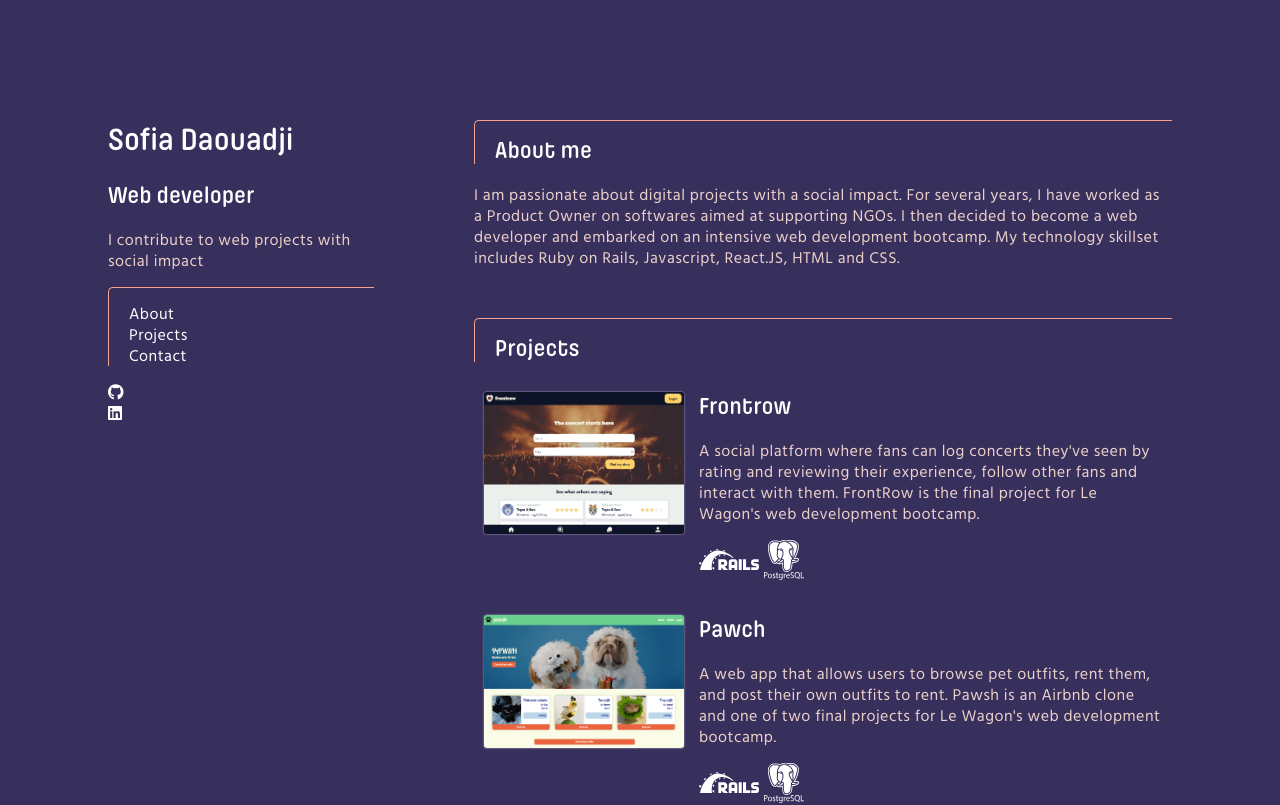
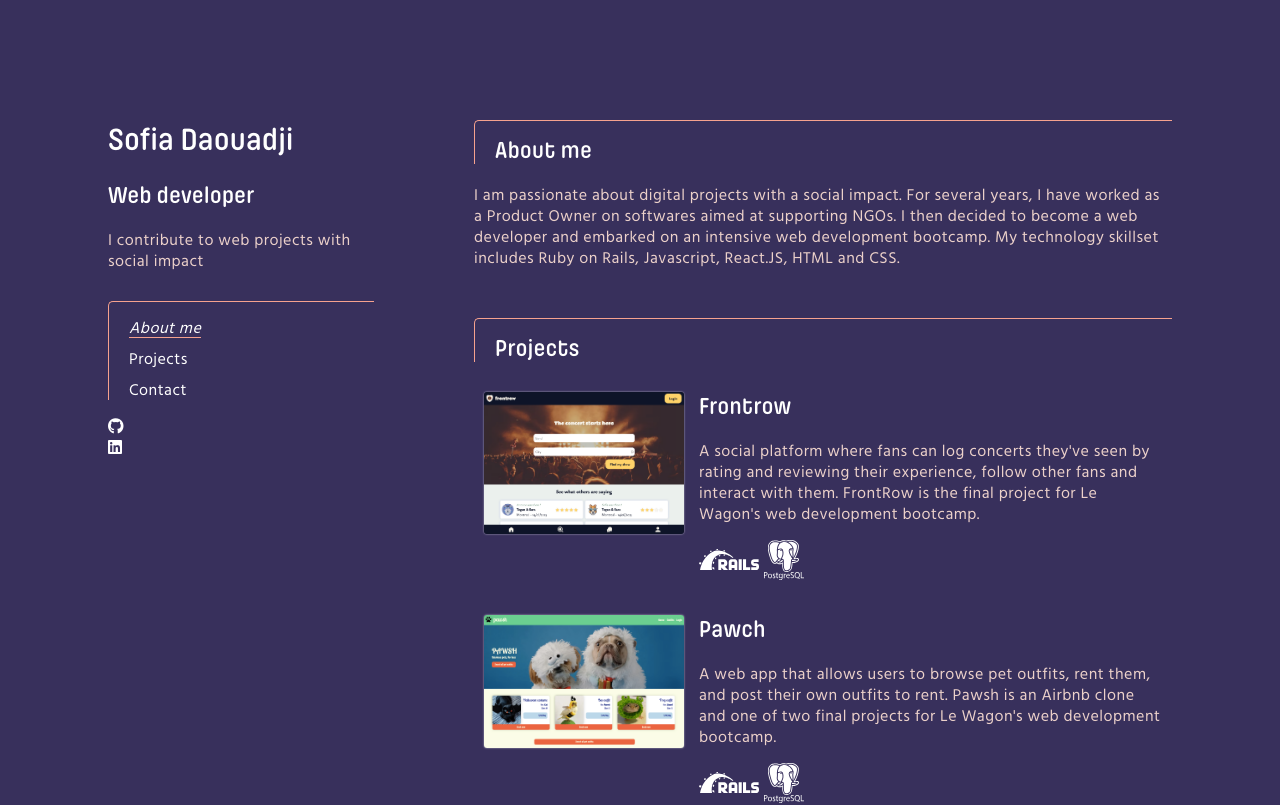
Before and after one commit to daouasof/my-portfolio, a React (Create React App) app: page / in a window 1280 px wide. Shown: the top 805 px of the page. Built offline with nearby package versions, Linux system fonts and the light colour scheme.

Commit message:
started to work on transitions for navigation

```diff
--- a/src/components/Nav.jsx
+++ b/src/components/Nav.jsx
@@ -2,16 +2,28 @@ import '../styles/Nav.css';
 import { Link } from 'react-scroll';
 
 function Nav() {
-  const options = ['About', 'Projects', 'Contact'];
+  const options = ['Projects', 'Contact'];
   return (
     <ul className="nav">
+      <li key={`about00`}>
+        <Link
+          to="About"
+          spy={true}
+          smooth={true}
+          offset={-120}
+          duration={500}
+          activeClass="active"
+        >
+          About me
+        </Link>
+      </li>
       {options.map((option, index) => (
         <li key={`${option}${index}`}>
           <Link
             to={`${option}`}
             spy={true}
             smooth={true}
-            offset={-50}
+            offset={-100}
             duration={500}
           >
             {option}
--- a/src/styles/Nav.css
+++ b/src/styles/Nav.css
@@ -8,10 +8,18 @@ ul {
   border-top-left-radius: 5px;
   border-top: solid 1px var(--strong1);
   border-left: solid 1px var(--strong1);
+  margin-top: 30px;
+}
+
+.nav li {
+  margin-bottom: 10px;
+  cursor: pointer;
+  width: fit-content;
 }
 
 .nav .active {
-  color: blue;
+  border-bottom: 1px solid var(--strong1);
+  font-style: italic;
 }
 
 a {
```
